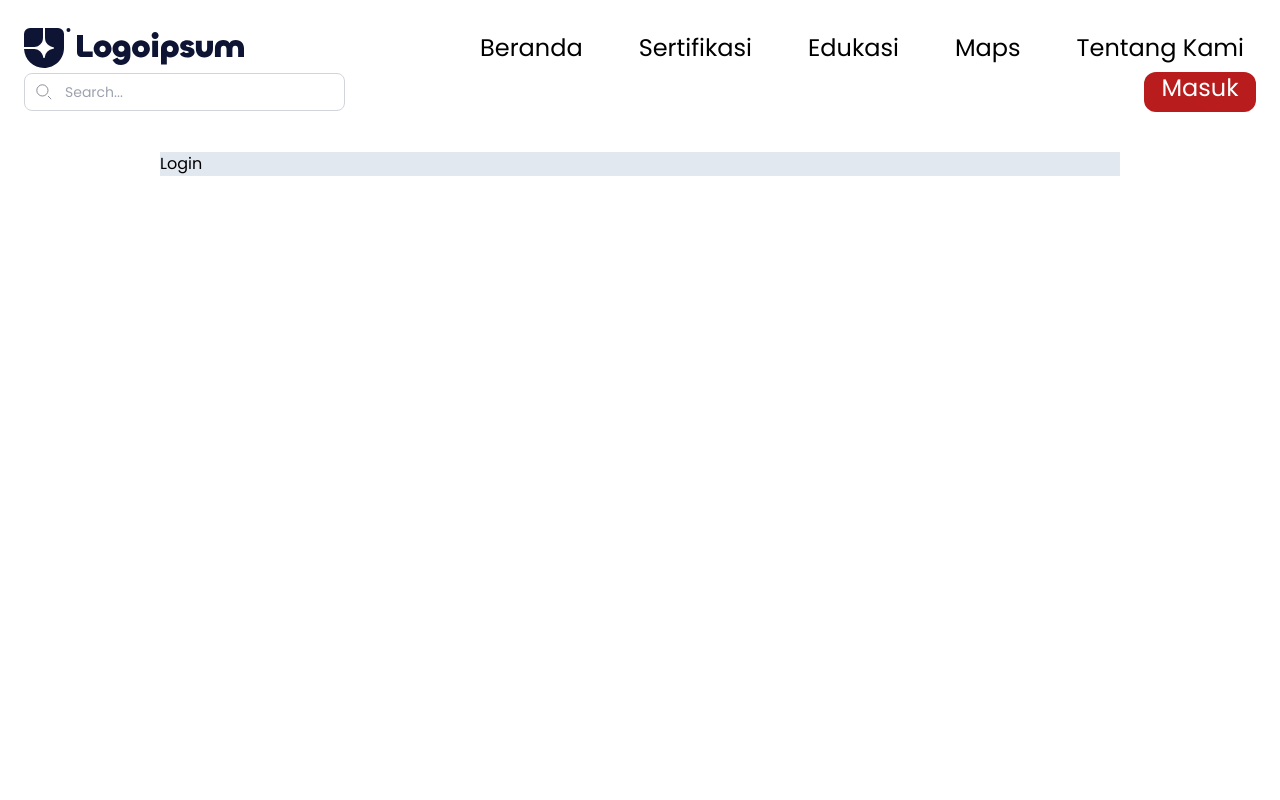
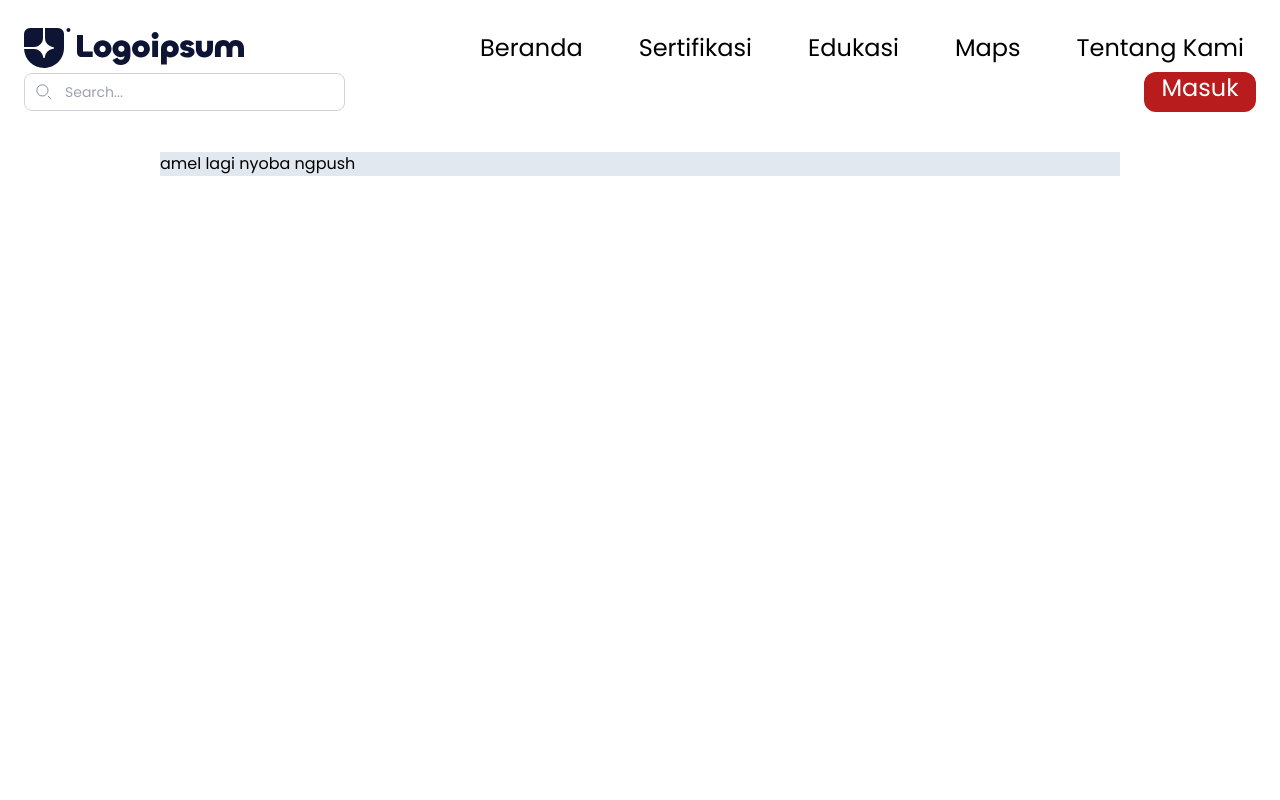
Before and after one commit to Johangaulz/Massive-ppgd, a React (Vite) app: page /login in a window 1280 px wide. Shown: the top 800 px of the page. Built offline with nearby package versions, Linux system fonts and the light colour scheme.

Commit message:
coba aja

```diff
--- a/src/Components/Login.jsx
+++ b/src/Components/Login.jsx
@@ -4,7 +4,7 @@ const Login = () => {
   return (
     <div className="w-full min-h-screen">
       <div className="w-full flex flex-col items-center justify-center my-10">
-        <p className="w-3/4 h-1/2 bg-slate-200">Login</p>
+        <p className="w-3/4 h-1/2 bg-slate-200">amel lagi nyoba ngpush</p>
       </div>
     </div>
   );
```
